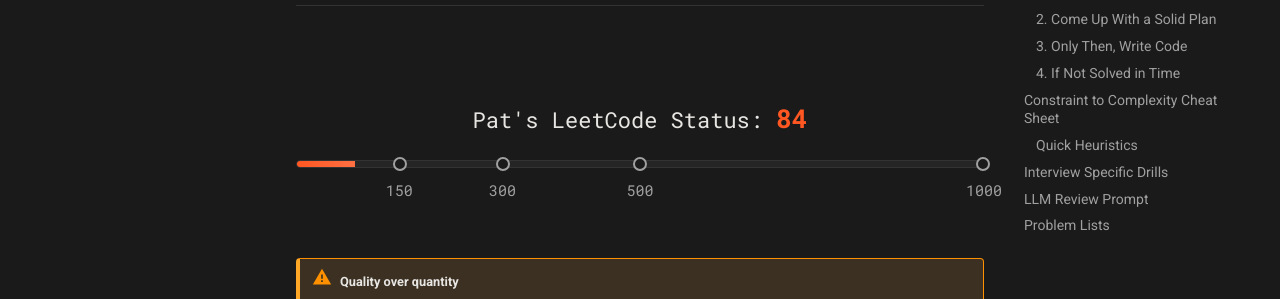
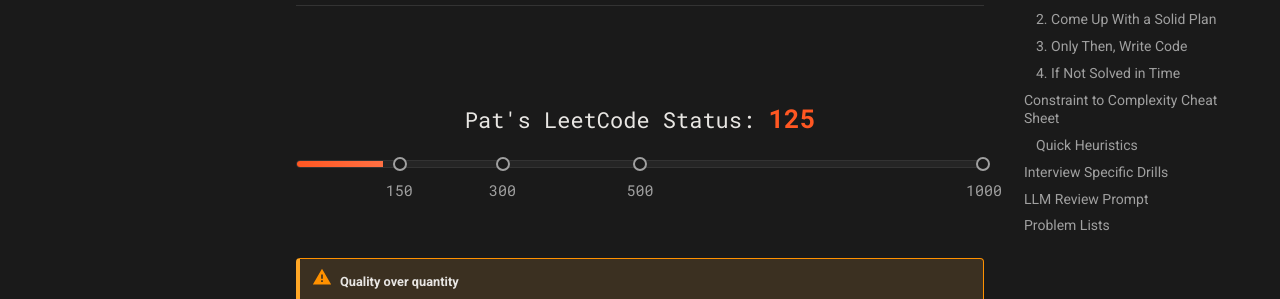
Before and after one commit to five-am-study/Five-AM-Study-Website, an MkDocs documentation site: the page built from docs/leetcode.md, in a window 1280 px wide and 900 px high. Shown: the part 375-674 px from the top of the window. Built offline with MkDocs 1.6.1 and Material for MkDocs 9.7.7, drawn with Linux system fonts in a browser that asks for light colours.

Commit message:
docs: update leetcode.md

```diff
--- a/docs/leetcode.md
+++ b/docs/leetcode.md
@@ -10,9 +10,9 @@ I am here to learn efficiently.
 ---
 
 <div class="progress-track">
-<div class="progress-status">Pat's LeetCode Status: <span class="progress-count">84</span></div>
+<div class="progress-status">Pat's LeetCode Status: <span class="progress-count">125</span></div>
 <div class="progress-bar-container">
-<div class="progress-bar-fill" style="width: 8.4%;"></div>
+<div class="progress-bar-fill" style="width: 12.5%;"></div>
 <div class="progress-checkpoint" style="left: 15%;" data-label="150 Silver"></div>
 <div class="progress-checkpoint" style="left: 30%;" data-label="300 Gold"></div>
 <div class="progress-checkpoint" style="left: 50%;" data-label="500 Diamond"></div>
```
